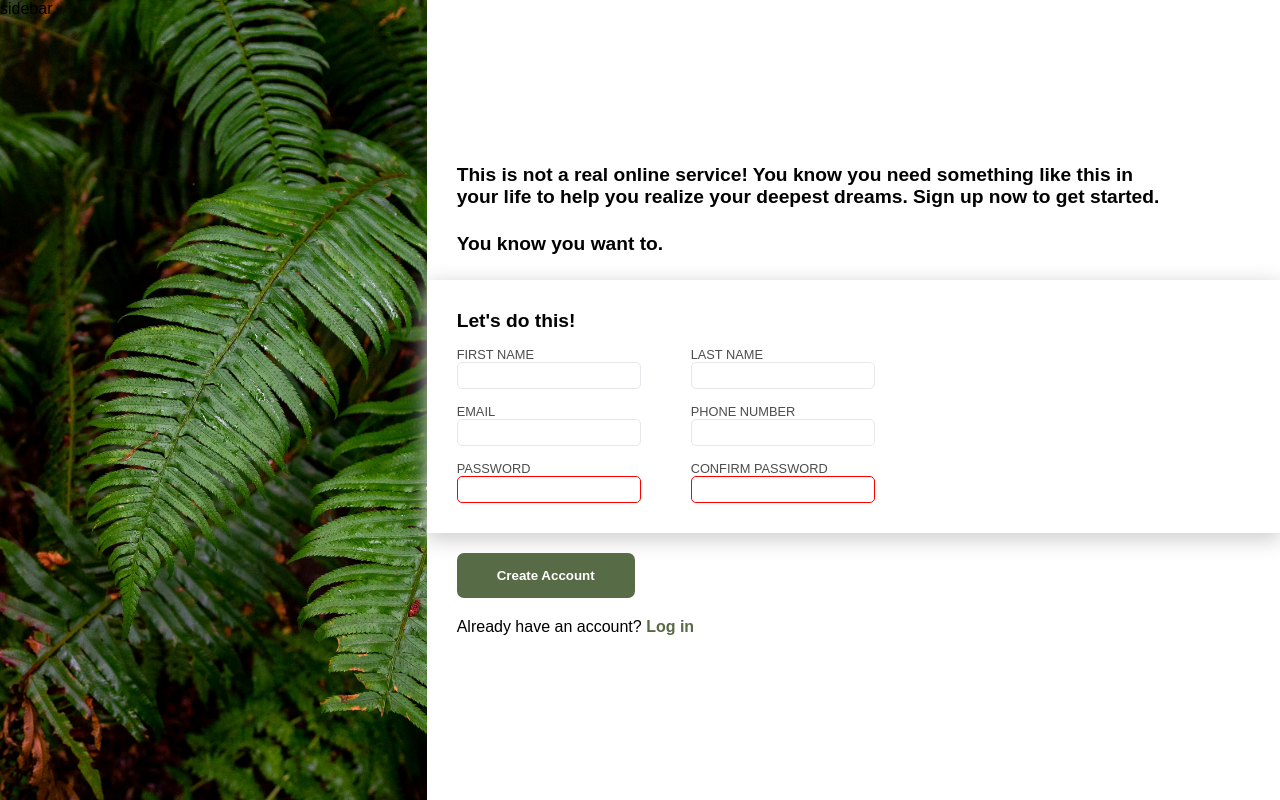
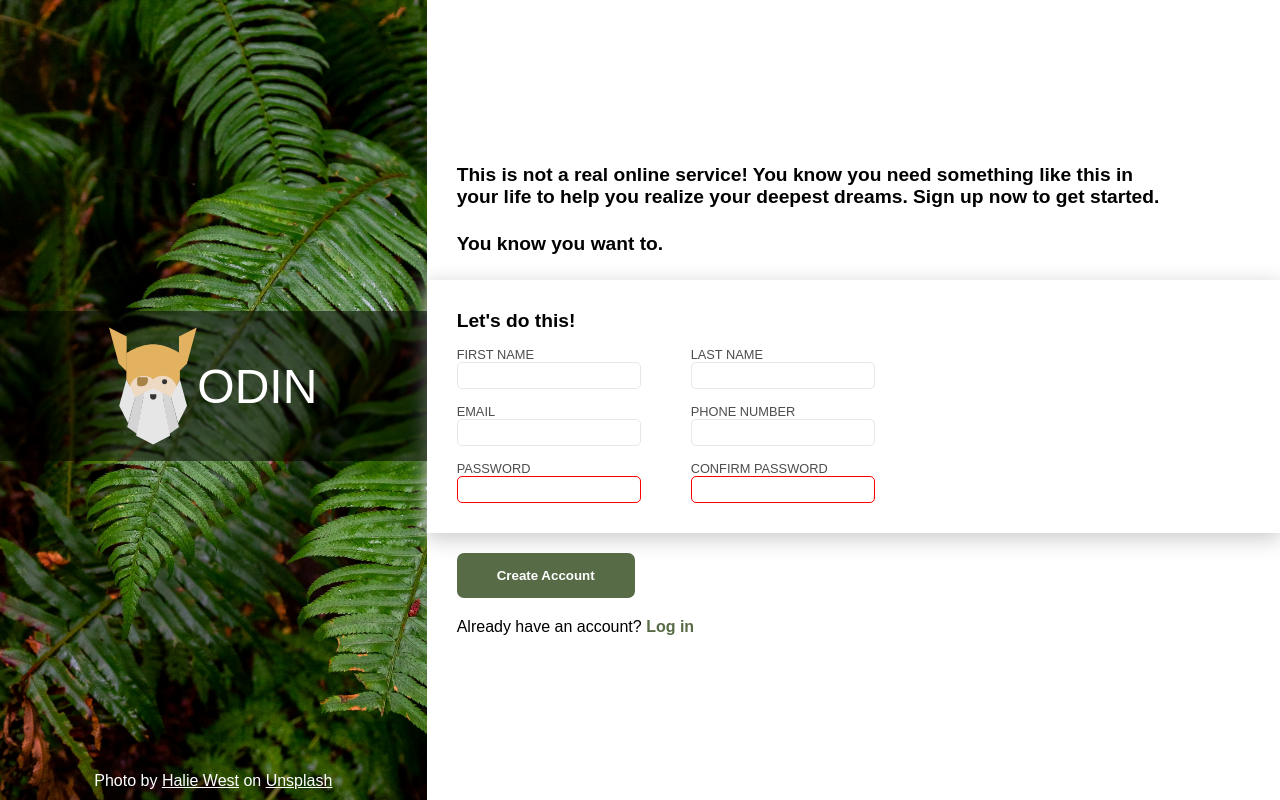
Before and after one commit to daniel-lzyn/odin-form, a plain HTML site: page index.html in a window 1280 px wide. Drawn offline with Linux system fonts and the light colour scheme.

Commit message:
Added and styled sidebar and logo.

```diff
--- a/css/style.css
+++ b/css/style.css
@@ -23,6 +23,44 @@ body {
     background-image: url("../img/odin-form-background.jpg");
     background-repeat: no-repeat;
     background-size: cover;
+    display: flex;
+    flex-direction: column;
+    align-items: center;
+}
+
+.sidebar > div {
+    flex: 1;
+    width: 100%;
+    display: flex;
+    align-items: center;
+}
+
+.sidebar > p {
+    margin-bottom: 10px;
+    color: white;
+}
+
+.sidebar > p > a {
+    color: white;
+}
+
+.logo_bar {
+    height: 150px;
+    width: 100%;
+    background-color: rgba(0, 0, 0, 0.500);
+    backdrop-filter: blur(1px);
+    display: flex;
+    align-items: center;
+    justify-content: center;
+}
+
+.logo {
+    height: 80%;
+}
+
+.logo_text {
+    color: white;
+    font-size: 3rem;
 }
 
 .main_container {
--- a/index.html
+++ b/index.html
@@ -8,7 +8,18 @@
 </head>
 <body>
     <div class="sidebar">
-        sidebar
+        <div>
+            <div class="logo_bar">
+                <img src="./img/odin-icon.svg" alt="Odin Logo" class="logo">
+                <p class="logo_text">ODIN</p>
+            </div>
+        </div>
+        <p>
+            Photo by
+            <a href="https://unsplash.com/@haliewestphoto">Halie West</a>
+            on
+            <a href="https://unsplash.com/photos/green-leaf-plant-in-close-up-photography-25xggax4bSA">Unsplash</a>
+        </p>
     </div>
     <div class="main_container">
         <p class="description">
@@ -25,17 +36,17 @@
                 <div class="form_row">
                     <div class="form_column">
                         <label for="first_name">FIRST NAME</label>
-                        <input type="text" id="first_name" name="first_name">
+                        <input type="text" id="first_name" name="first_name" autocomplete="given-name">
                     </div>
                     <div class="form_column">
                         <label for="last_name"> LAST NAME</label>
-                        <input type="text" id="last_name" name="last_name">
+                        <input type="text" id="last_name" name="last_name" autocomplete="family-name">
                     </div>
                 </div>
                 <div class="form_row">
                     <div class="form_column">
                         <label for="email">EMAIL</label>
-                        <input type="email" id="email" name="email">
+                        <input type="email" id="email" name="email" autocomplete="email">
                     </div>
                     <div class="form_column">
                         <label for="phone_number"> PHONE NUMBER</label>
```
